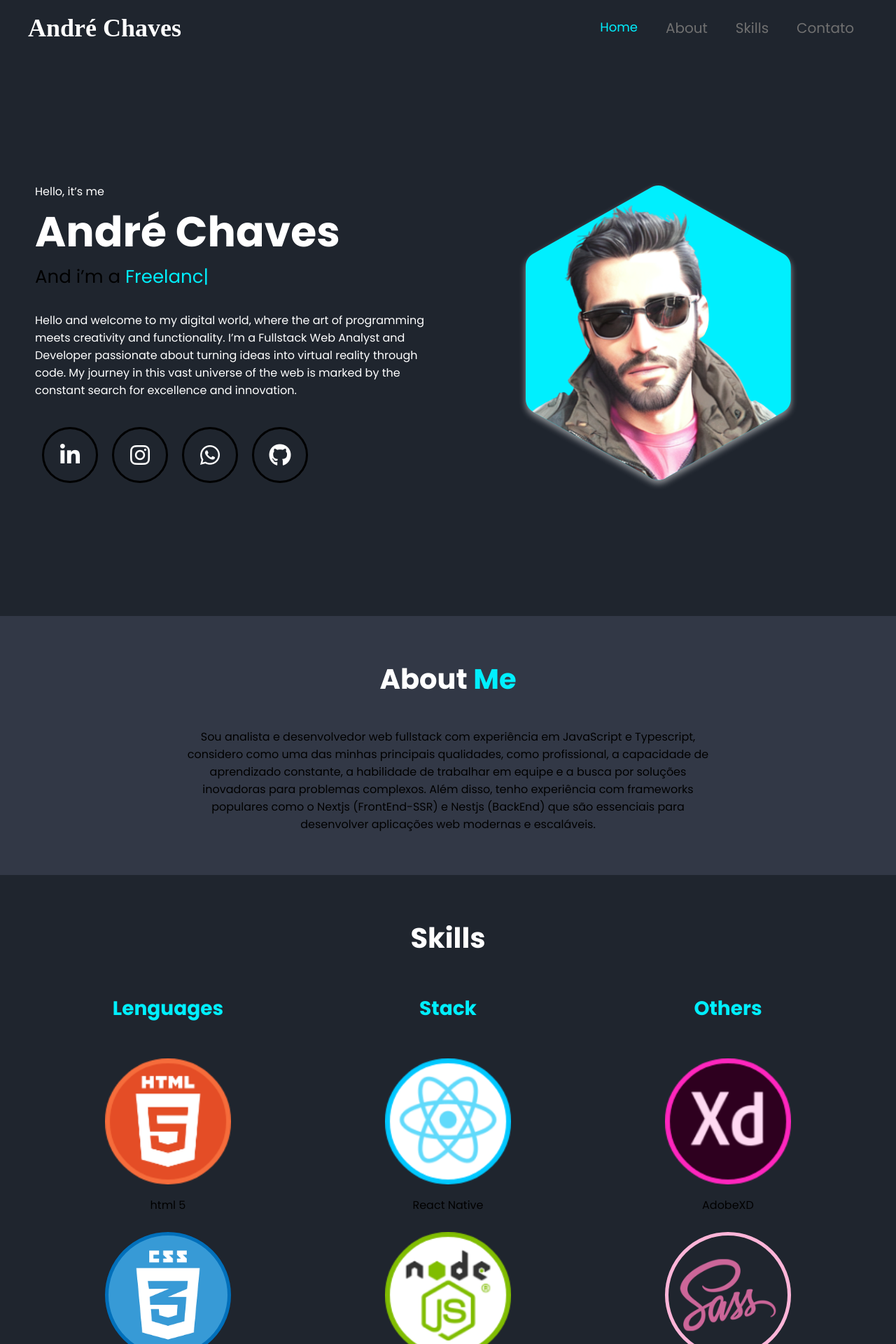
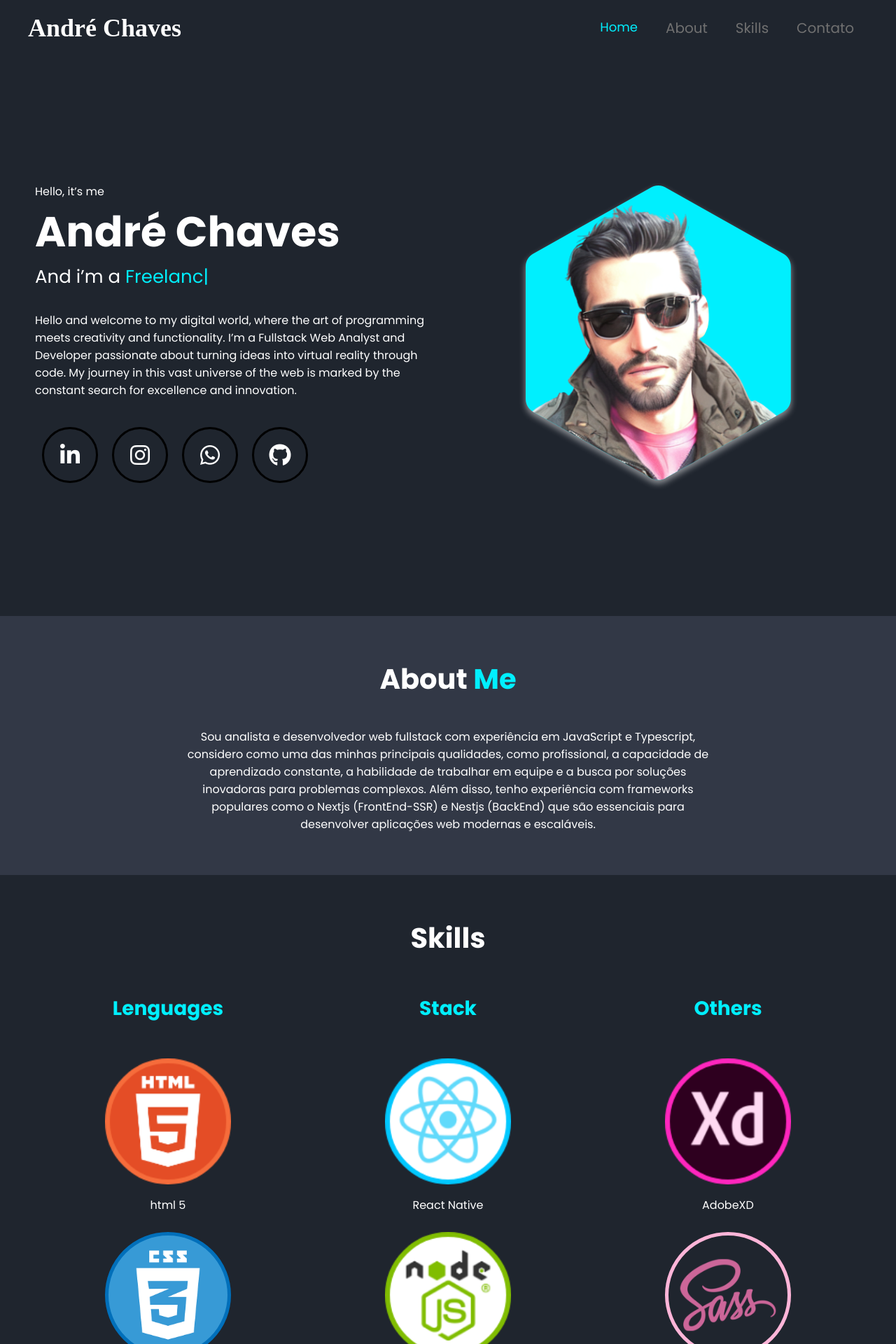
Before and after one commit to AndreChavs/andrechaves, a Next.js app: page / in a window 1280 px wide. Shown: the top 1920 px of the page at 70% size. Built offline with nearby package versions, Linux system fonts and the light colour scheme; a web font is replaced by a local one.

Commit message:
text color white

```diff
--- a/src/styles/modules/Principal.module.css
+++ b/src/styles/modules/Principal.module.css
@@ -23,6 +23,7 @@
 
 .txtAnimation{
   font-size: 26px;
+  color: #fff;
 }
 .txtAnimation span{
   color: #00EFFE;
--- a/src/styles/modules/Skills.module.css
+++ b/src/styles/modules/Skills.module.css
@@ -38,4 +38,5 @@
   text-align: center;
   margin-block-start: 0em;
   margin-block-end: 1em;
+  color:#fff
 }
--- a/src/styles/modules/Sobre.module.css
+++ b/src/styles/modules/Sobre.module.css
@@ -23,4 +23,5 @@
 .text{
   max-width: 770px;
   text-align: center;
+  color: #fff;
 }
```
